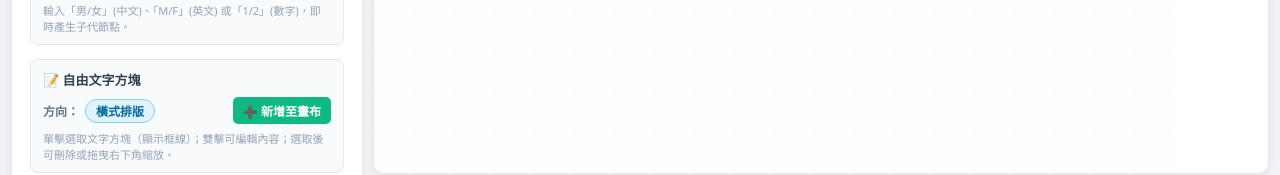
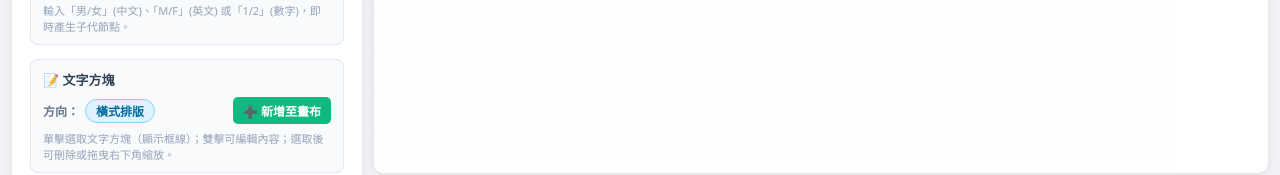
Before and after one commit to cnm27880-ops/Social-Worker, a React (Vite) app: page / in a window 1280 px wide. Shown: the part 429-604 px from the top of the page. Built offline with nearby package versions, Linux system fonts and the light colour scheme.

Commit message:
Update GenogramTab.jsx

```diff
--- a/src/components/GenogramTab.jsx
+++ b/src/components/GenogramTab.jsx
@@ -470,7 +470,7 @@ const GenogramTab = ({
         )}
 
         <div className="section">
-          <label>📝 自由文字方塊</label>
+          <label>📝 文字方塊</label>
           <div style={{ display: 'flex', alignItems: 'center', gap: '6px', marginTop: '4px' }}>
             <span style={{ fontSize: '12px', color: '#64748b', fontWeight: 'bold' }}>方向：</span>
             <span className="status-badge" data-status={textDirection} ref={el => wheelRef(el, TEXT_DIRS, textDirection, setTextDirection)} title="滾輪切換：橫式/直式">{TEXT_DIR_LABELS[textDirection]}</span>
```
